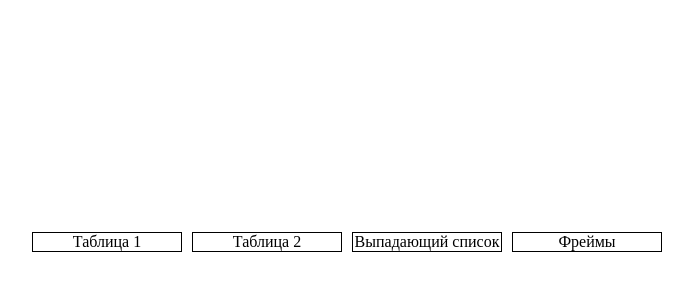
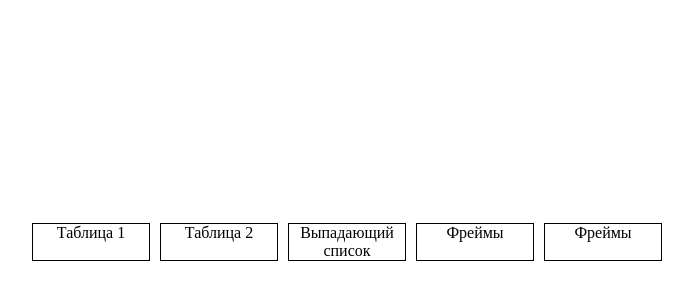
Before and after one commit to dimaserr5/hw_kap_16.02.2022, a plain HTML site: page index.html in a window 1280 px wide. Shown: the part 158-458 px from the top of the page, without its empty margins (293-986 px from the left). Drawn offline with Linux system fonts and the light colour scheme.

Commit message:
fix general & add all pages

```diff
--- a/index.html
+++ b/index.html
@@ -8,9 +8,10 @@
 <body>
     <div class="center_block">
         <div class="block_href"><a style="text-decoration: none; color: black;" href="tb1.html">Таблица 1</a></div>
-        <div class="block_href"><a style="text-decoration: none; color: black;" href="zd2.html">Таблица 2</a></div>
-        <div class="block_href"><a style="text-decoration: none; color: black;" href="zd3.html">Выпадающий список</a></div>
-        <div class="block_href"><a style="text-decoration: none; color: black;" href="zd3.html">Фреймы</a></div>
+        <div class="block_href"><a style="text-decoration: none; color: black;" href="tb2.html">Таблица 2</a></div>
+        <div class="block_href"><a style="text-decoration: none; color: black;" href="spis.html">Выпадающий список</a></div>
+        <div class="block_href"><a style="text-decoration: none; color: black;" href="frame.html">Фреймы</a></div>
+        <div class="block_href"><a style="text-decoration: none; color: black;" href="video.html">Фреймы</a></div>
     </div>
 </body>
 </html>
```
Also changed, not shown: spis.html (added, +10 -0 lines).
